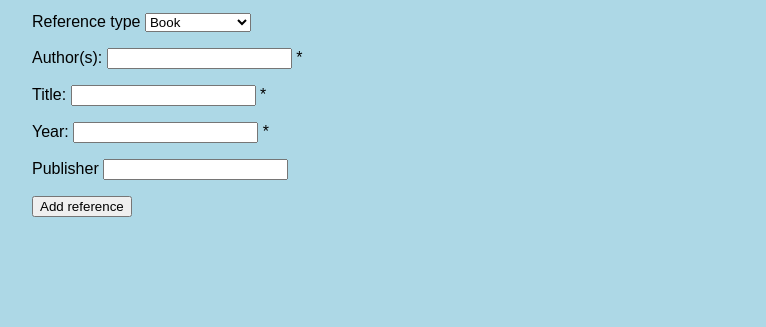
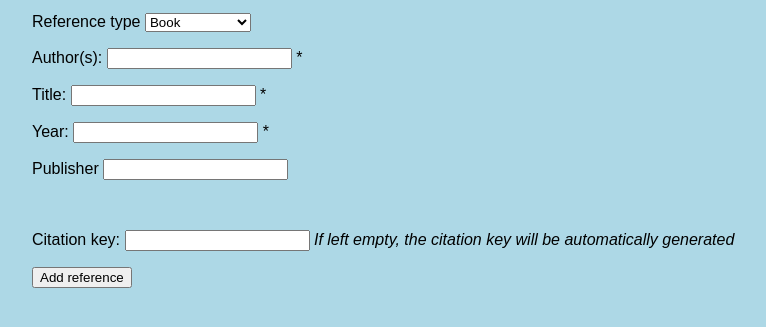
Before and after one commit to m0ssse/ohtuprojekti, a Flask app: page /new_reference in a window 1280 px wide. Shown: the part 141-468 px from the top of the page, without its empty margins (208-974 px from the left). Run offline with Flask 3, Linux system fonts and the light colour scheme.

Commit message:
add field for citation key

```diff
--- a/src/templates/new_reference.html
+++ b/src/templates/new_reference.html
@@ -46,6 +46,12 @@
         <!-- <label for="chapter">Chapter</label>
         <input type="text" name="chapter" id="chapter"> -->
     </p>
+    <br>
+    <p>
+        <label for="citation_key">Citation key:</label>
+        <input type="text" name="citation_key" id="citation_key">
+        <em>If left empty, the citation key will be automatically generated</em>
+    </p>
 
     <!-- <p>
         <label for="doi">DOI</label>
```
